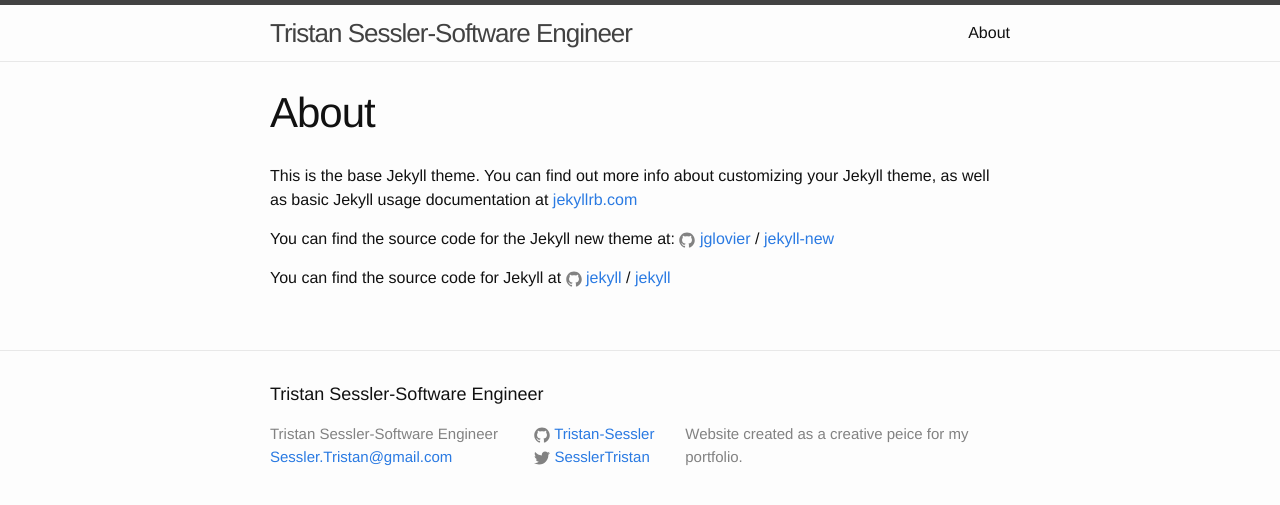
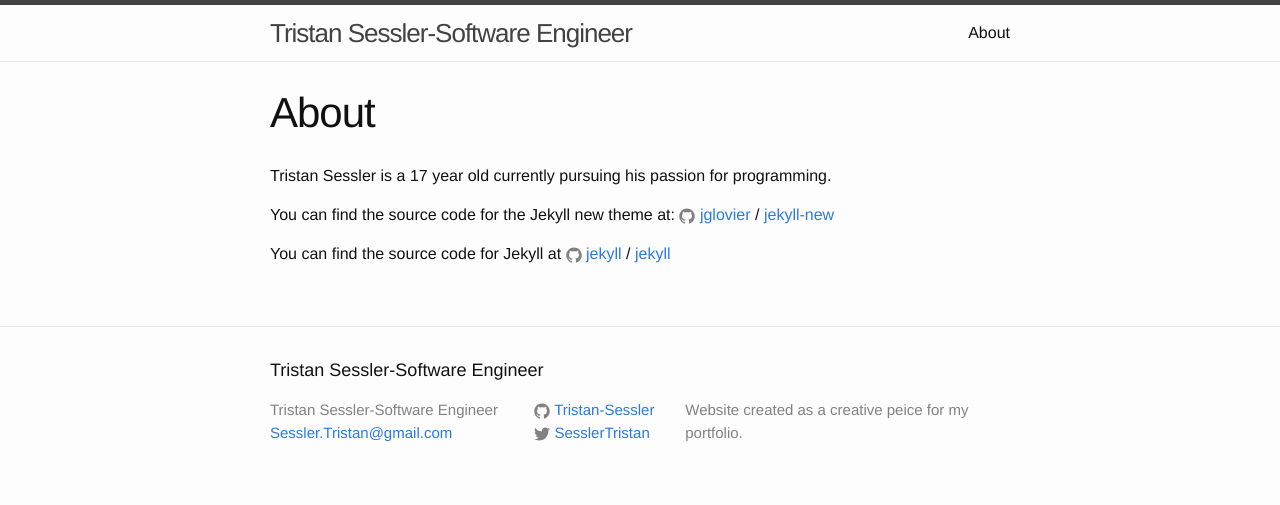
Before and after one commit to Tristan-Sessler/T1, a Jekyll site: the page built from about.md, in a window 1280 px wide. Shown: the top 505 px of the page. Built offline with Jekyll 4.4.1, drawn with Linux system fonts in a browser that asks for light colours.

Commit message:
Update about.md

```diff
--- a/about.md
+++ b/about.md
@@ -3,8 +3,7 @@ layout: page
 title: About
 permalink: /about/
 ---
-
-This is the base Jekyll theme. You can find out more info about customizing your Jekyll theme, as well as basic Jekyll usage documentation at [jekyllrb.com](http://jekyllrb.com/)
+Tristan Sessler is a 17 year old currently pursuing his passion for programming.
 
 You can find the source code for the Jekyll new theme at:
 {% include icon-github.html username="jglovier" %} /
```
